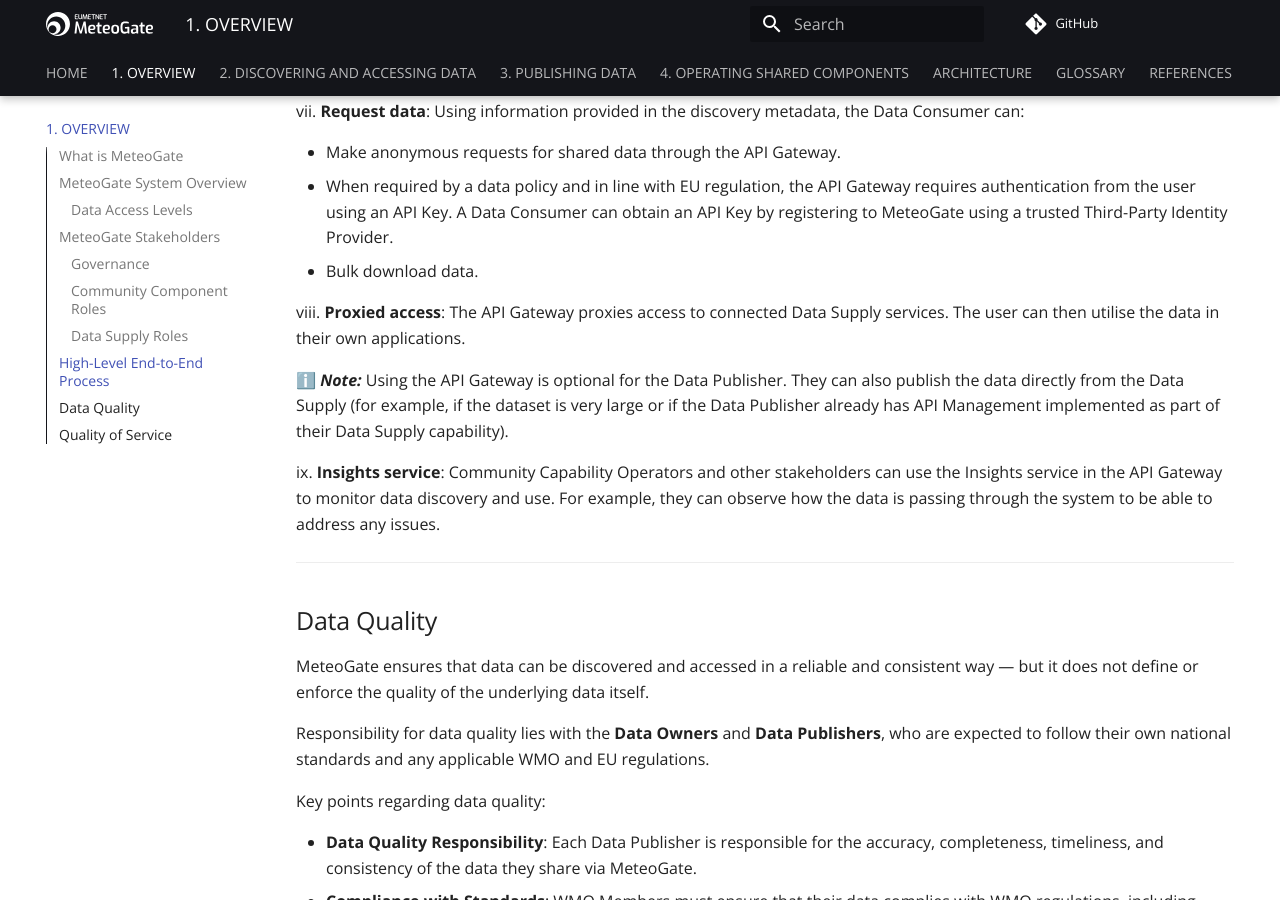
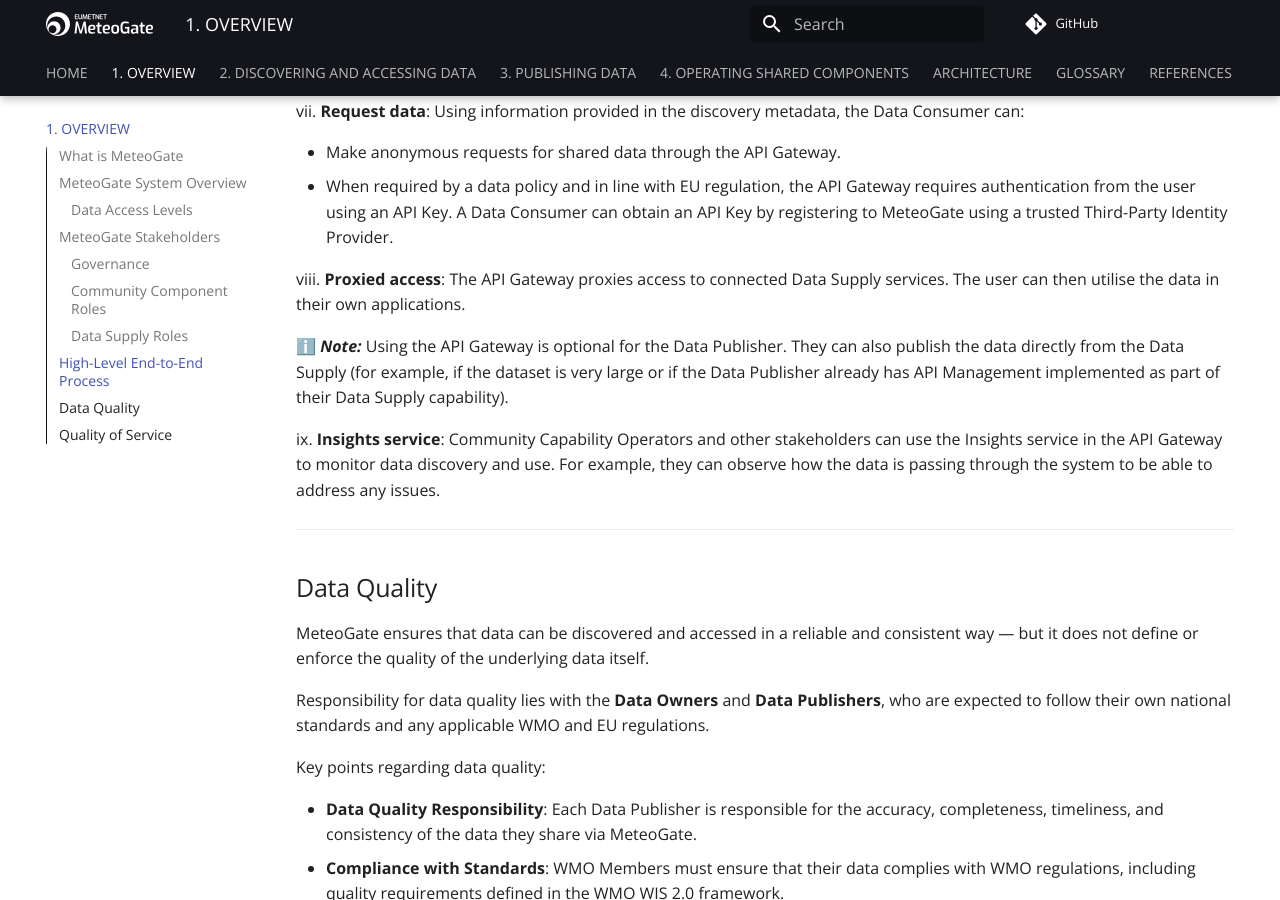
Before and after one commit to EUMETNET/meteogate-documentation, an MkDocs documentation site: the page built from docs/1-overview.md, in a window 1280 px wide and 900 px high, scrolled down 6614 px. Built offline with MkDocs 1.6.1 and Material for MkDocs 9.7.7, drawn with Linux system fonts in a browser that asks for light colours; comment, search, counter and statistics services are not loaded.

Commit message:
Update 1-overview.md

```diff
--- a/docs/1-overview.md
+++ b/docs/1-overview.md
@@ -129,7 +129,6 @@ vii.	**Request data**: Using information provided in the discovery metadata, the
 
   -	Make anonymous requests for shared data through the API Gateway.
   -	When required by a data policy and in line with EU regulation, the API Gateway requires authentication from the user using an API Key. A Data Consumer can obtain an API Key by registering to MeteoGate using a trusted Third-Party Identity Provider.
-  -	Bulk download data.
 
 viii.	**Proxied access**: The API Gateway proxies access to connected Data Supply services. The user can then utilise the data in their own applications.
 
```
